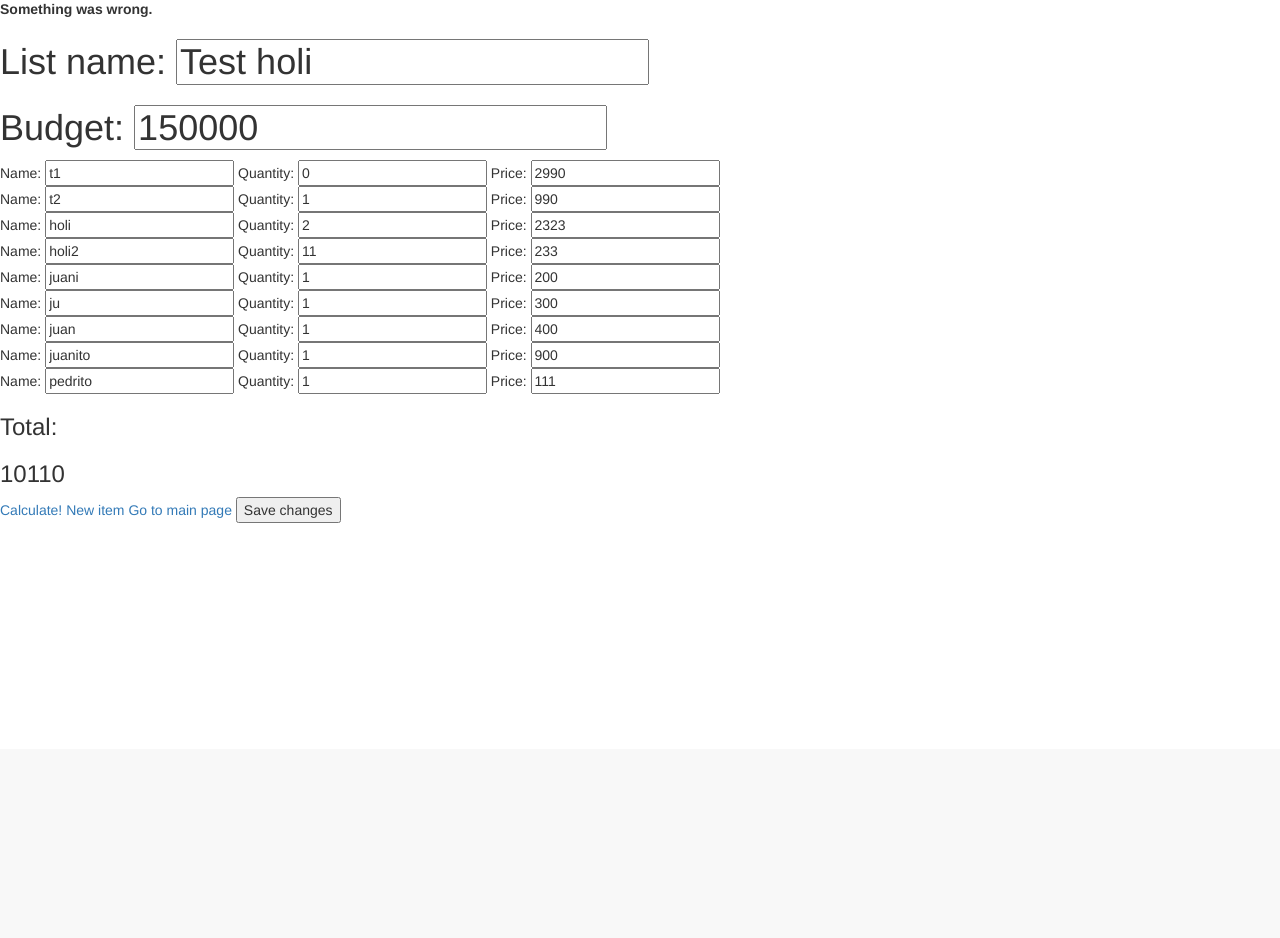
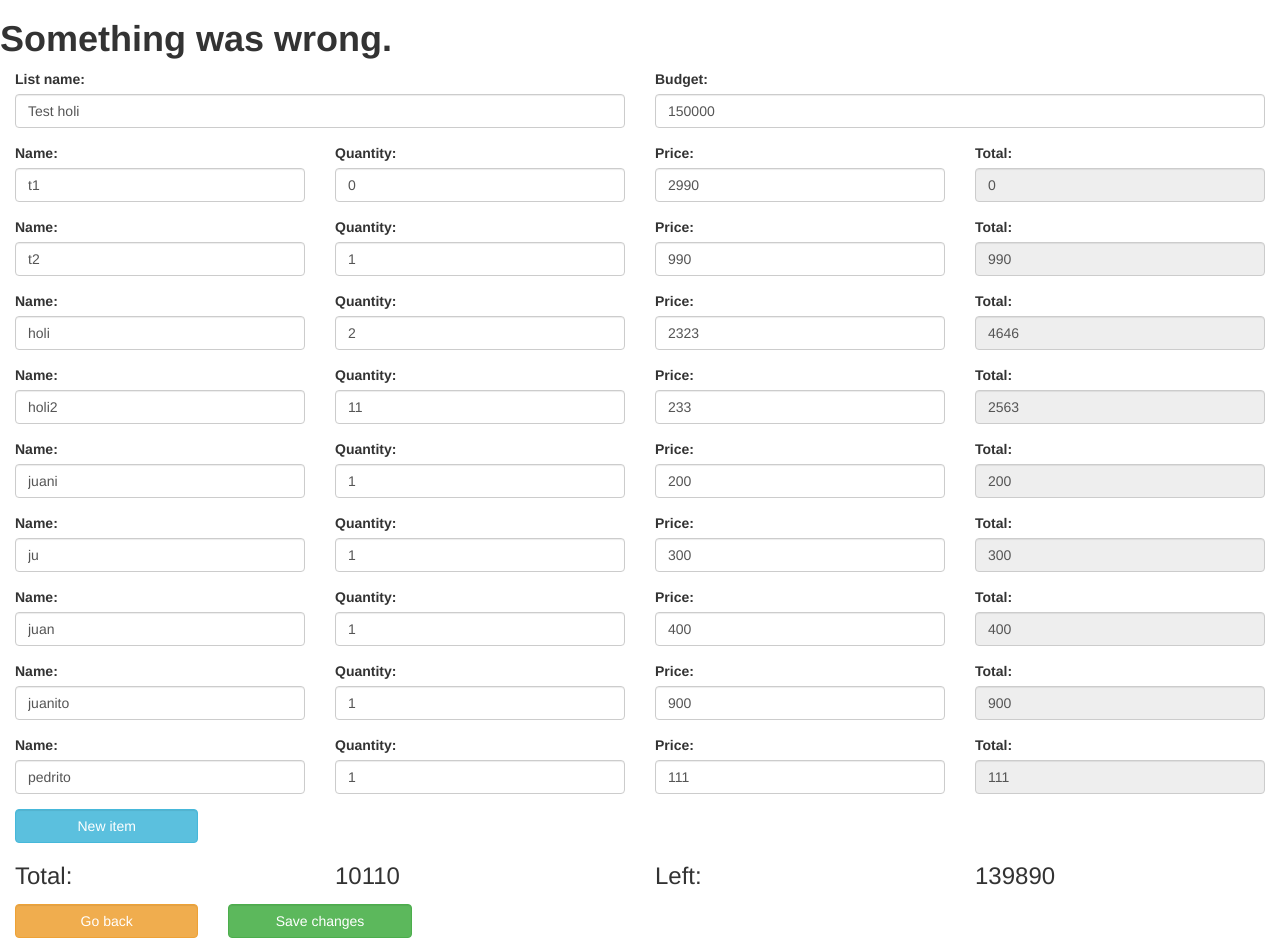
Before and after one commit to rtorres90/super_market_list, a Django app: page /lists/1/update/ in a window 1280 px wide. Shown: the part 51-989 px from the top of the page. Before the commit the page ends 574 px from the top, so only its background shows below. Run offline with Django 3.2, Linux system fonts and the light colour scheme; a user stored in the database is signed in; data comes from the database, SQL or seed files in the repository; both versions use the stored data as it was after the commit; some libraries are stand-ins or nearby versions.

Commit message:
allowing aws

```diff
--- a/awesomemarketlist/awesomemarketlist/settings.py
+++ b/awesomemarketlist/awesomemarketlist/settings.py
@@ -25,7 +25,9 @@ SECRET_KEY = '_5xnrw9@f6eqac(0l!nb701(u6u4-$4)kuqwszk=nuaq=eivi1'
 # SECURITY WARNING: don't run with debug turned on in production!
 DEBUG = True
 
-ALLOWED_HOSTS = []
+ALLOWED_HOSTS = [
+    "34.227.27.12"
+    ]
 
 
 # Application definition
--- a/awesomemarketlist/lists/forms.py
+++ b/awesomemarketlist/lists/forms.py
@@ -5,6 +5,10 @@ class ListForm(forms.ModelForm):
     class Meta:
         model = List
         fields = ['name', 'budget', 'tag']
+        widgets={
+            "name":forms.TextInput(attrs={'placeholder':'Name','class':'form-control'}),
+            "budget":forms.TextInput(attrs={'class':'form-control'}),
+        }
 
 class LoginForm(forms.Form):
     username = forms.CharField(label='User name', max_length=64)
--- a/awesomemarketlist/lists/static/js/main.js
+++ b/awesomemarketlist/lists/static/js/main.js
@@ -9,7 +9,7 @@ $('body').ready(update_total());
 function save_item(item_element){
    event.preventDefault();
    let list_id = $('#list_id').val();
-   let item_container = $(item_element).parent();
+   let item_container = $(item_element).parent().parent();
    let item_id = item_container.find(".item_id").val();
    let item_id_element = item_container.find(".item_id");
    let item_name = item_container.find(".item_name").val();
@@ -45,10 +45,13 @@ function save_item(item_element){
 function update_total(){
    let total = 0;
    $('.item').each(function(){
-      total += parseInt($(this).find('.item_quantity').val()) * parseInt($(this).find('.item_price').val());
+      item_total = parseInt($(this).find('.item_quantity').val()) * parseInt($(this).find('.item_price').val());
+      $(this).find('.item_total').val(item_total);
+      total +=  item_total;
    });
-   console.log(total);
-   $("#total").html(total);
+   $("#expenses").html(total);
+   let budget = parseInt($("#budget").val());
+   $("#left").html(budget - total);
 }
 
 // You need these methods to add the CSRF token using jQuery
--- a/awesomemarketlist/lists/templates/lists/detail.html
+++ b/awesomemarketlist/lists/templates/lists/detail.html
@@ -2,35 +2,86 @@
 
 {% block content %}
 {% if error_message %}
-<p>
-    <strong>{{ error_message }}</strong>
-</p>
+<div class='container-fluid'>
+<div class='row'>
+    <h1>
+        <strong>{{ error_message }}</strong>
+    </h1>
+</div>
 {% endif %}
 <form action="{% url 'lists:update' list.id %}" method='POST'>
     <input type="hidden" id="list_id" value='{{list.id}}'/>
     {% csrf_token %}
-    <h1>List name: <input type="text" name="name" value="{{list.name}}"/></h1>
-    <h1>Budget: <input type="number" name="budget" value="{{list.budget}}"/></h1>
+    <div class='row'>
+        <div class='form-group col-md-6 col-xs-6'>
+            <label>List name: </label><input type="text" id='name' name="name" class='form-control'value="{{list.name}}"/>
+        </div>
+        <div class='form-group col-md-6 col-xs-6'>
+            <label>Budget: </label> <input type="number" id='budget' name="budget" class='form-control' value="{{list.budget}}"/></h1>
+        </div>
+    </div>
     <div id='item_list'>
     {% for item in list.item_set.all %}
-        <div class='item'>
+        <div class='item row'>
             <input type="hidden" class="item_id" value='{{item.id}}'/>
-            Name: <input type='text' class='item_name' value='{{item.name}}' onchange='save_item(this);'/>
-            Quantity: <input type='number' class='item_quantity' value='{{item.quantity}}' onchange='save_item(this);' onkeyup='update_total();'/>
-            Price: <input type='number' class='item_price' value='{{item.price}}' onchange='save_item(this);' onkeyup='update_total();'/>
+            <div class='form-group col-md-3 col-sm-3 col-xs-3'>
+                <label>Name: </label><input type='text' class='item_name form-control' value='{{item.name}}' onchange='save_item(this);'/>
+            </div>
+            <div class='form-group col-md-3 col-sm-3 col-xs-3'>
+                <label>Quantity: </label><input type='number' class='item_quantity form-control' value='{{item.quantity}}' onchange='save_item(this);' onkeyup='update_total();'/>
+            </div>
+            <div class='form-group col-md-3 col-sm-3 col-xs-3'>
+                <label>Price: </label><input type='number' class='item_price form-control' value='{{item.price}}' onchange='save_item(this);' onkeyup='update_total();'/>
+            </div>
+            <div class='form-group col-md-3 col-sm-3 col-xs-3'>
+                <label>Total:</label> <input type="text" class='item_total form-control' disabled='disabled' value="0"/>
+            </div>
         </div>
     {% endfor %}
+
+    </div>
+    <div class='row'>
+        <div class='col-md-2 col-xs-4 col-sm-4'>
+            <button id='new_item' class='btn btn-info form-control'>New item</button>
+        </div>
     </div>
         <div id='item_template' style="display:none;" class='item'>
             <input type="hidden" class="item_id" value='0'/>
-            Name: <input type='text' class='item_name' placeholder='item name' onchange='save_item(this);'/>
-            Quantity: <input type='number' class='item_quantity' placeholder='item quantity' value='1' onchange='save_item(this);' onkeyup='update_total();'/>
-            Price: <input type='number' class='item_price' placeholder='item price' value='0' onchange='save_item(this);' onkeyup='update_total();'/>
+            <div class='form-group col-md-3 col-sm-3 col-xs-3'>
+                <label>Name: </label><input type='text' class='item_name form-control' onchange='save_item(this);'/>
+            </div>
+            <div class='form-group col-md-3 col-sm-3 col-xs-3'>
+                <label>Quantity: </label><input type='number' class='item_quantity form-control' value='1' onchange='save_item(this);' onkeyup='update_total();'/>
+            </div>
+            <div class='form-group col-md-3 col-sm-3 col-xs-3'>
+                <label>Price: </label><input type='number' class='item_price form-control' value='0' onchange='save_item(this);' onkeyup='update_total();'/>
+            </div>
+            <div class='form-group col-md-3 col-sm-3 col-xs-3'>
+                <label>Total:</label> <input type="text" class='item_total form-control' disabled='disabled' value="0"/>
+            </div>
         </div>
-    <div><h3>Total: </h3><h3 id='total'>0</h3></div>
-    <a onclick='update_total();'>Calculate!</a>
-    <a id='new_item'>New item</a>
-    <a href="{% url 'lists:index' %}">Go to main page</a>
-    <input type="submit" value="Save changes"/>
+    <div class='row'>
+        <div class='col-md-3 col-sm-3 col-xs-3'>
+            <label><h3>Total: </h3></label>
+        </div>
+        <div class='col-md-3 col-sm-3 col-xs-3'>
+            <h3 id='expenses'>0</h3>
+        </div>
+        <div class='col-md-3 col-sm-3 col-xs-3'>
+            <label><h3>Left: </h3></label>
+        </div>
+        <div class='col-md-3 col-sm-3 col-xs-3'>
+            <h3 id='left'>0</h3>
+        </div>
+    </div>
+
+    <div class='row'>
+        <div class='col-md-2 col-xs-6 col-sm-6'>
+            <a href="{% url 'lists:index' %}" class='btn btn-warning form-control'>Go back</a>
+        </div>
+        <div class='col-md-2 col-xs-6 col-sm-6'>
+            <input type="submit" class='btn btn-success form-control' value="Save changes"/>
+        </div>
 </form>
+</div>
 {% endblock %}
--- a/awesomemarketlist/lists/templates/lists/new_list.html
+++ b/awesomemarketlist/lists/templates/lists/new_list.html
@@ -1,15 +1,21 @@
 {% extends 'base.html' %}
 
 {% block content %}
+<div class='container-fluid'>
     {% if error_message %}
+    <div class='row'>
         <p>
             <strong>{{ error_message }}</strong>
         </p>
+    </div>
     {% endif %}
+    <div class='row'>
         <form action="{% url 'lists:create_list'%}" method='POST'>
             {% csrf_token %}
             {{ form }}
             <a href="{% url 'lists:index' %}">Go to home</a>
             <input type="submit" value="Create list"/>
         </form>
+    </div>
+</div>
 {% endblock %}
--- a/awesomemarketlist/lists/views.py
+++ b/awesomemarketlist/lists/views.py
@@ -18,11 +18,21 @@ class IndexView(LoginRequiredMixin, generic.ListView):
     login_url = '/login/'
     redirect_field_name = 'redirect_to'
 
+    def get_queryset(self):
+        user = self.request.user
+        return List.objects.filter(user=user)
+
+
 class DetailView(LoginRequiredMixin, generic.DetailView):
     model = List
     template_name = 'lists/detail.html'
     login_url = '/login/'
     redirect_field_name = 'redirect_to'
+
+    def get_object(self):
+        user = self.request.user
+        pk = self.kwargs['pk']
+        return List.objects.get(user=user, pk=pk)
 
 @login_required(login_url='/login/')
 def update(request, list_id):
```
Also changed, not shown: awesomemarketlist/lists/templates/lists/index.html (+36 -14 lines), awesomemarketlist/db.sqlite3. Lines whose indentation alone changed are shown as unchanged.
